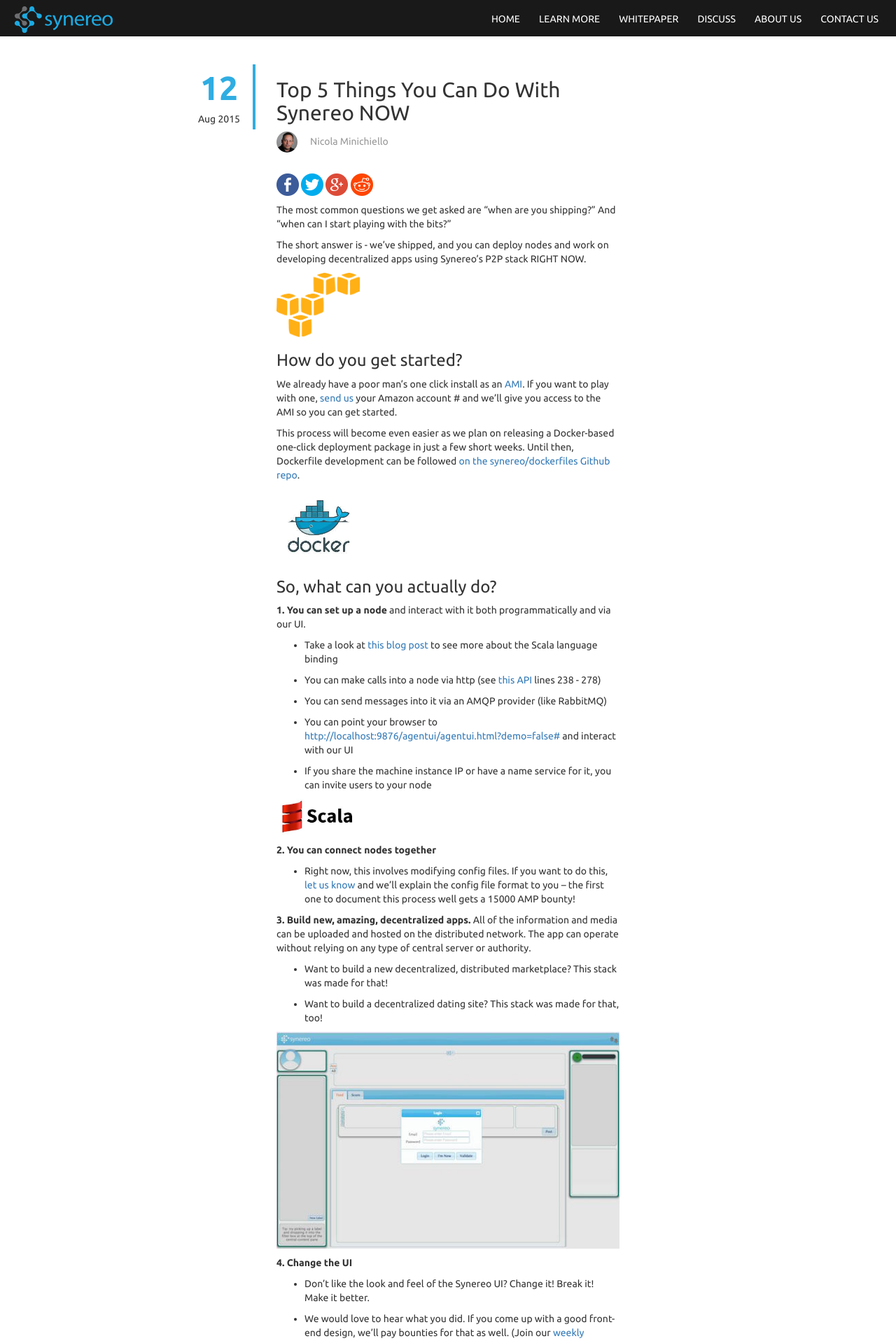
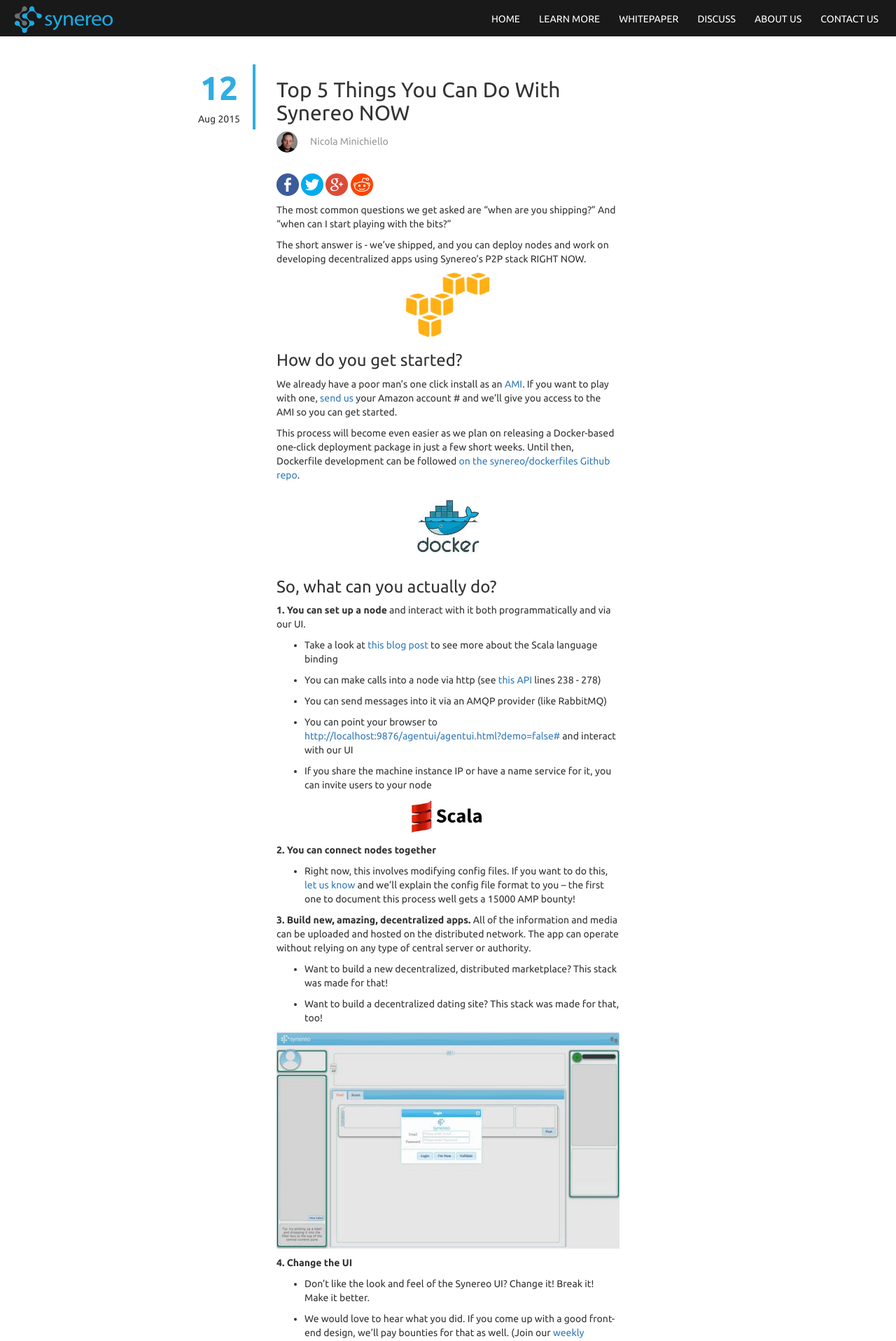
Before and after one commit to synereo/blog.synereo.com, a Jekyll site: the page built from _posts/2015-08-12-top-5-things-you-can-do-with-synereo-now.markdown, in a window 1280 px wide. Shown: the top 1917 px of the page at 70% size. Built offline with Jekyll 4.4.1, drawn with Linux system fonts in a browser that asks for light colours; nearby versions of some CDN libraries; a script that is not in the unit is left out.

Commit message:
Center images

```diff
--- a/_posts/2015-08-12-top-5-things-you-can-do-with-synereo-now.markdown
+++ b/_posts/2015-08-12-top-5-things-you-can-do-with-synereo-now.markdown
@@ -10,7 +10,7 @@
 
 The short answer is - we’ve shipped, and you can deploy nodes and work on developing decentralized apps using Synereo’s P2P stack RIGHT NOW.
 
-![image alt text](/img/uploads/aws.png){: style="width: 120px"}
+![image alt text](/img/uploads/aws.png){: style="width: 120px; display: block; margin: 0 auto;"}
 
 ### How do you get started?
 
@@ -18,7 +18,7 @@
 
 This process will become even easier as we plan on releasing a Docker-based one-click deployment package in just a few short weeks. Until then, Dockerfile development can be followed [on the synereo/dockerfiles Github repo](http://github.com/synereo/dockerfiles).
 
-![image alt text](/img/uploads/docker.jpg){: style="width: 120px"}
+![image alt text](/img/uploads/docker.jpg){: style="width: 120px; display: block; margin: 0 auto;"}
 
 ### So, what can you actually do?
 
@@ -34,7 +34,7 @@
 
 * If you share the machine instance IP or have a name service for it, you can invite users to your node
 
-![image alt text](/img/uploads/scala.jpg){: style="width: 120px"}
+![image alt text](/img/uploads/scala.jpg){: style="width: 120px; display: block; margin: 0 auto;"}
 
 **2.** **You can connect nodes together**
 
```
